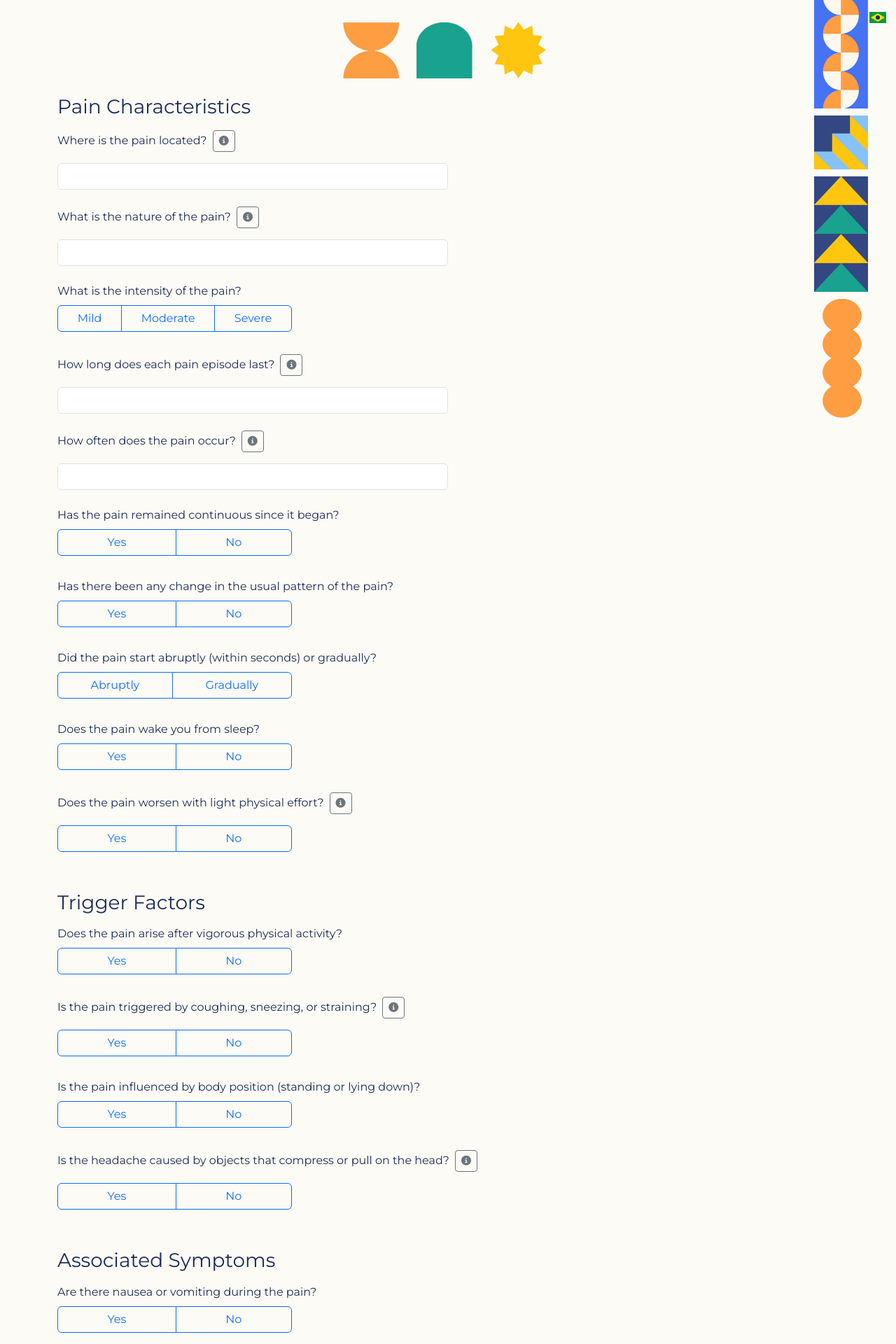
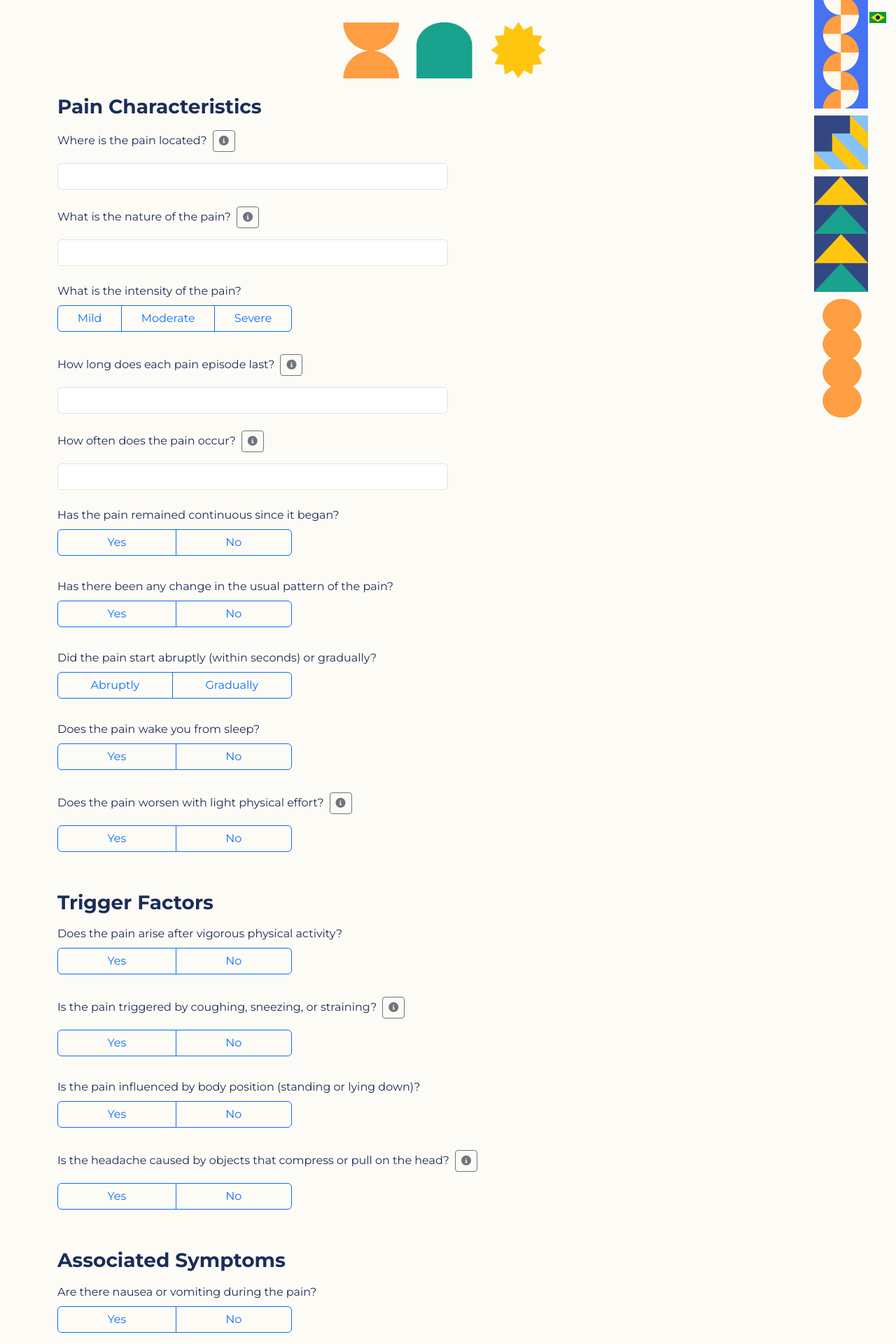
Before and after one commit to joaobrainer/head.ai, a CodeIgniter app: page /database/anamnese-estruturada in a window 1280 px wide. Shown: the top 1920 px of the page at 70% size. Run offline with CodeIgniter, Linux system fonts and the light colour scheme; some libraries are stand-ins or nearby versions.

```diff
--- a/plataforma/application/views/anamnese_estruturada.php
+++ b/plataforma/application/views/anamnese_estruturada.php
@@ -30,6 +30,10 @@ defined('BASEPATH') or exit('No direct script access allowed');
 
     .header-icons img {
         margin-right: 10px;
+    }
+
+    h3 {
+        font-weight: 600;
     }
 
     .buttons-container {
```
